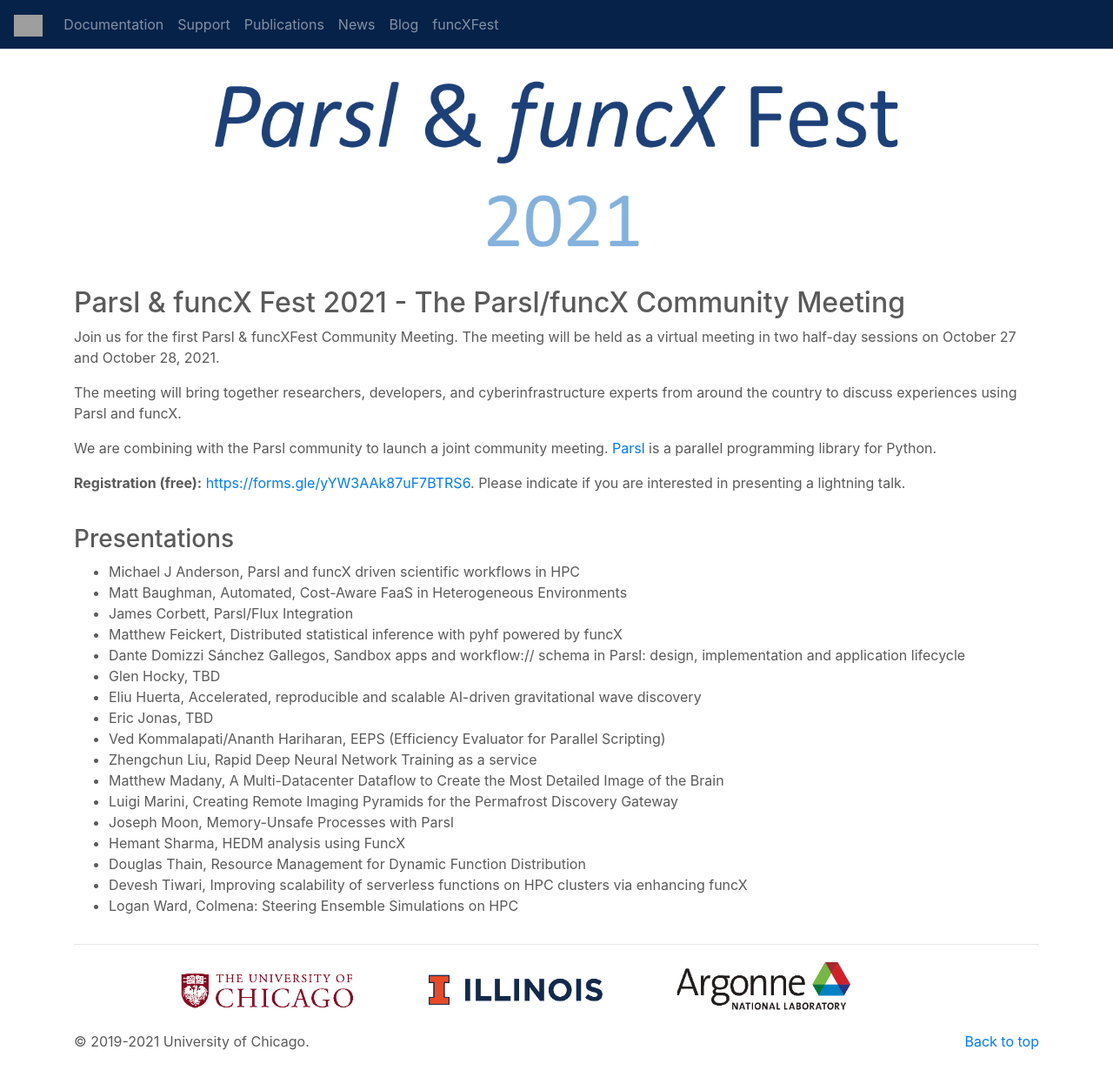
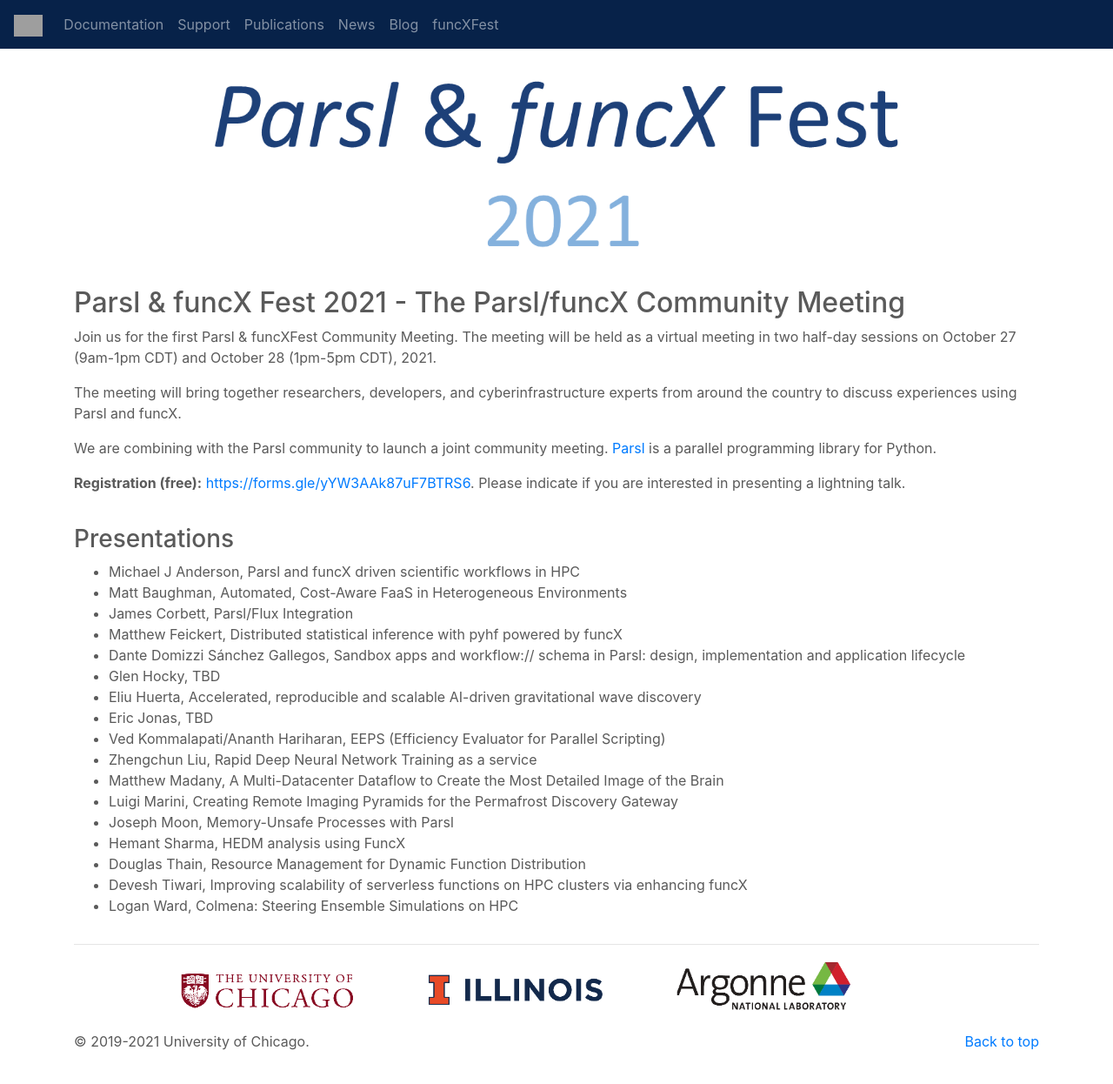
Before and after one commit to funcx-faas/funcx-faas.github.io, a Jekyll site: the page built from funcxfest2021.html, in a window 1280 px wide and 1273 px high. Shown: the top 1246 px of the window at 87% size. Built offline with Jekyll 4.4.1, drawn with Linux system fonts in a browser that asks for light colours; grey boxes are pictures that could not be loaded.

Commit message:
Update funcxfest2021.html

```diff
--- a/funcxfest2021.html
+++ b/funcxfest2021.html
@@ -17,7 +17,7 @@
     <div class="col-lg-12">
       <h2>Parsl &amp; funcX Fest 2021 - The Parsl/funcX Community Meeting</h2>
 
-      <p>Join us for the first Parsl &amp; funcXFest Community Meeting. The meeting will be held as a virtual meeting in two half-day sessions on October 27 and October 28, 2021. </p>
+      <p>Join us for the first Parsl &amp; funcXFest Community Meeting. The meeting will be held as a virtual meeting in two half-day sessions on October 27 (9am-1pm CDT) and October 28 (1pm-5pm CDT), 2021. </p>
       <p>The meeting will bring together researchers, developers, and cyberinfrastructure experts from around the country to discuss experiences using
         Parsl and funcX.</p>
 	    <p>We are combining with the Parsl community to launch a joint community meeting. <a href='https://parsl-project.org'>Parsl</a> is a parallel programming library for Python. </p>
```
